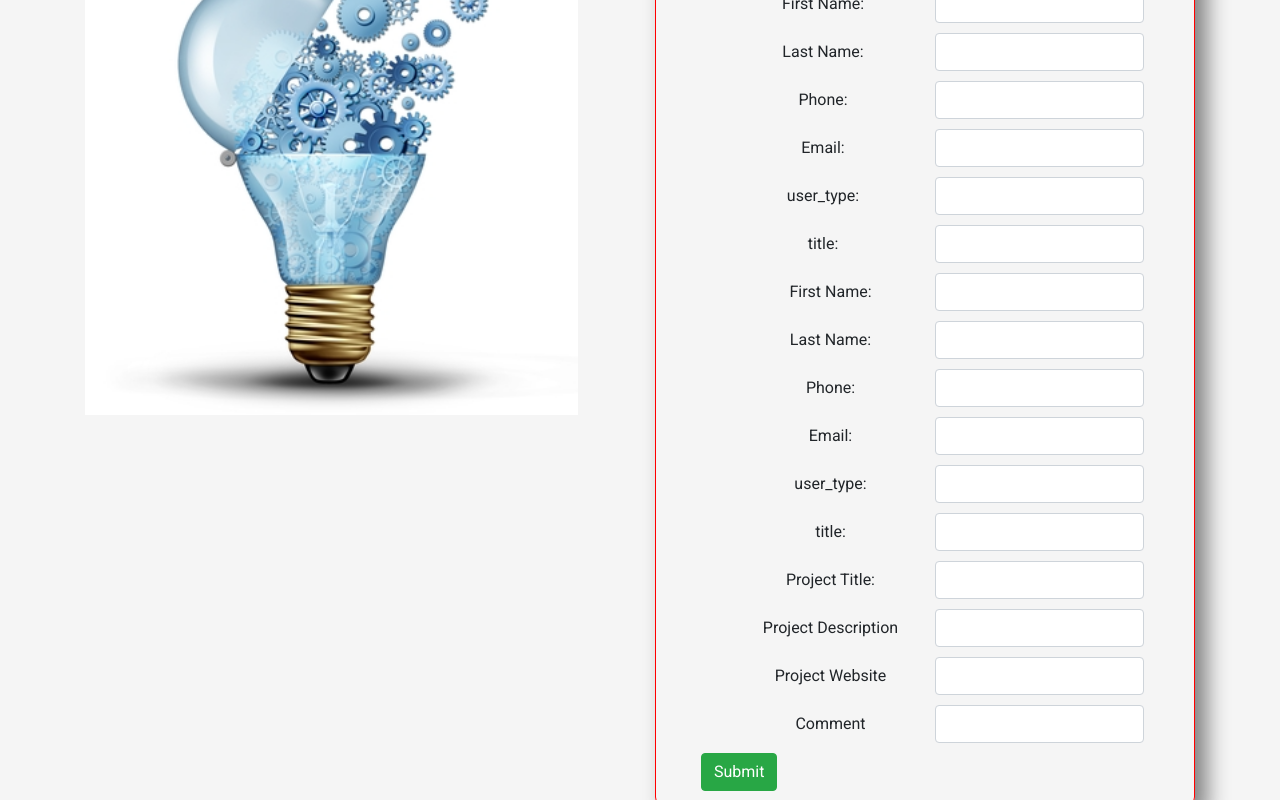
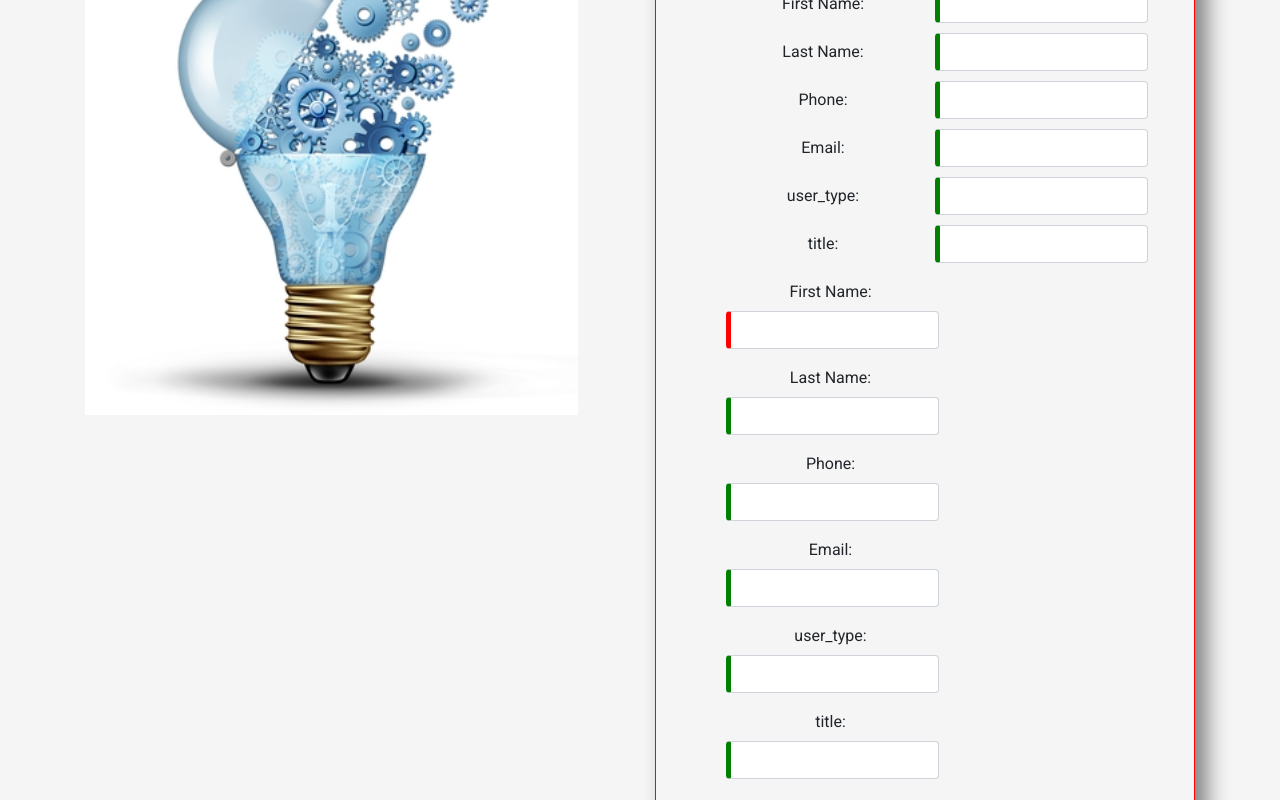
Before and after one commit to umgc/umgc.idea.tracker.ui, an Angular app: page /home in a window 1280 px wide. Shown: the part 320-1120 px from the top of the page. Built offline with nearby package versions, Linux system fonts and the light colour scheme.

Commit message:
initial commit

```diff
--- a/src/app/create-project/create-project.component.css
+++ b/src/app/create-project/create-project.component.css
@@ -2,3 +2,14 @@
     margin-bottom: 10px;
     margin-left:10px
 }
+input.ng-invalid{
+    border-left: 5px solid red
+}
+input.ng-valid{
+    border-left: 5px solid green
+}
+span{
+    margin-left: 223px;
+    font-size: small;
+    color: red;
+}
--- a/src/app/create-project/create-project.component.html
+++ b/src/app/create-project/create-project.component.html
@@ -53,8 +53,9 @@
 
     <div class="col-md-12 form-group  form-inline " >
         <label class="col-sm-6 col-form-label" for="first_name" >First Name: </label>
-        <input type="text" class = "form-control" id="ex3"
+        <input required #fname="ngModel" type="text" class = "form-control" id="ex3"
             [(ngModel)] = "user.first_name" name ="first_name">
+         <span *ngIf="fname.invalid && fname.touched" class="error">Field is Required</span>
     </div>
     <div class="col-md-12 form-group  form-inline " >
         <label class="col-sm-6 col-form-label" for="lastNmae" >Last Name: </label>
@@ -107,7 +108,7 @@
     </div>
 
 
-  <button class="btn btn-success" type="submit">Submit</button>
+  <button [disabled]="proForm.invalid" class="btn btn-success" type="submit">Submit</button>
 
 
 
--- a/src/app/project-details/project-details.component.css
+++ b/src/app/project-details/project-details.component.css
@@ -0,0 +1,30 @@
+.detail{
+    border: 1px solid red;
+    border-radius: 10px;
+    padding: 15px;
+    box-shadow: 12px 12px 22px grey;
+    margin-bottom: 20px;
+    width: 800px;
+    margin-left: 150px;
+
+}
+.detailbody{
+
+}
+label{
+    padding:5px;
+}
+button{
+    margin-bottom: 10px;
+    margin-left: 150px;
+}
+h3{
+    border: 1px solid brown;
+      margin-bottom: 10px;
+      background-color: #960513;
+      border-radius: 10px;
+      padding-bottom: 10px;
+      text-align: center;
+      color: yellow;
+
+}
--- a/src/app/project-details/project-details.component.html
+++ b/src/app/project-details/project-details.component.html
@@ -1,6 +1,9 @@
 
 
 <div id="source-html">
+  <div class="detail">
+      <div class="detailbody">
+
 <h3>View Project Details</h3>
 <div>
     <div>
@@ -36,10 +39,10 @@
     </div>
 
 </div>
-
+</div>
 
 </div>
-
+</div>
 
         <button mat-raised-button color="primary" (click)="exportHTML();">Export to word
             doc</button>
```
